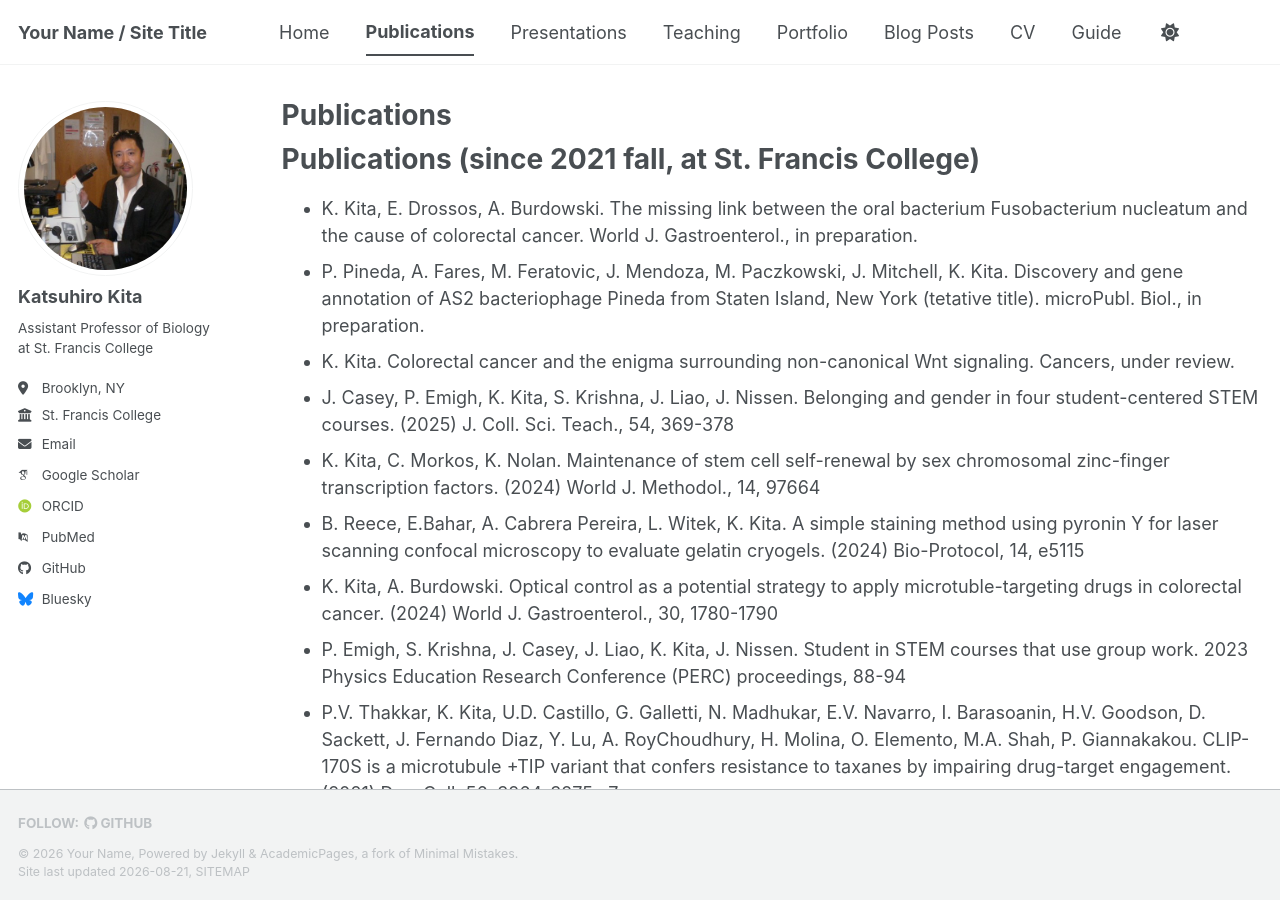
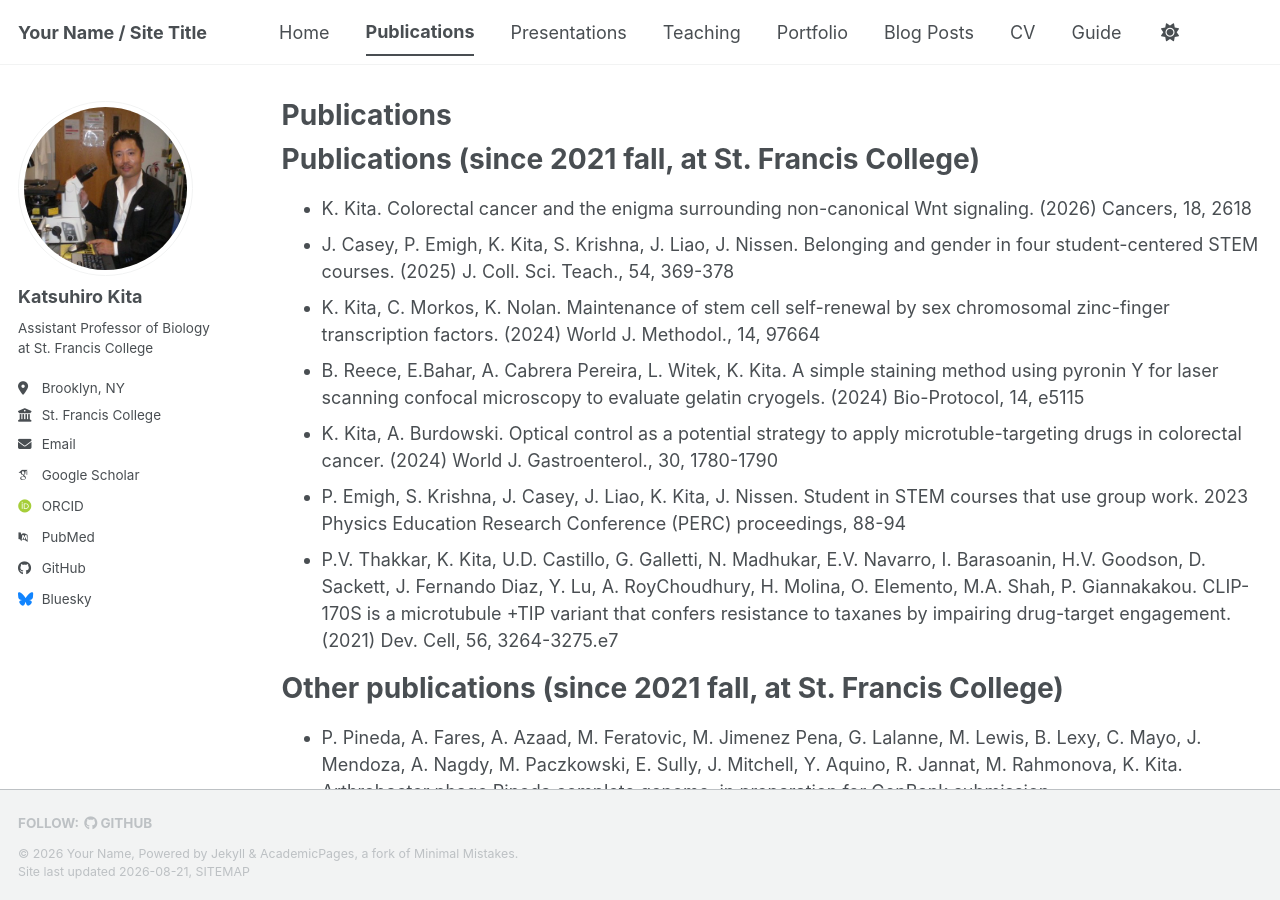
Before and after one commit to kkita999/Katsuhiro_Kita_website, a Jekyll site: the page built from _pages/publications.md, in a window 1280 px wide and 900 px high. Built offline with Jekyll 4.4.1, drawn with Linux system fonts in a browser that asks for light colours; some web fonts are replaced; a script bundle is joined from its source files by our own code; library files that are not in the unit come from our copies.

Commit message:
Update publications.md

```diff
--- a/_pages/publications.md
+++ b/_pages/publications.md
@@ -9,9 +9,7 @@
 
 Publications (since 2021 fall, at St. Francis College)
 ======
-* K. Kita, E. Drossos, A. Burdowski. The missing link between the oral bacterium Fusobacterium nucleatum and the cause of colorectal cancer. World J. Gastroenterol., in preparation.
-* P. Pineda, A. Fares, M. Feratovic, J. Mendoza, M. Paczkowski, J. Mitchell, K. Kita. Discovery and gene annotation of AS2 bacteriophage Pineda from Staten Island, New York (tetative title). microPubl. Biol., in preparation.
-* K. Kita. Colorectal cancer and the enigma surrounding non-canonical Wnt signaling. Cancers, under review.
+* K. Kita. Colorectal cancer and the enigma surrounding non-canonical Wnt signaling. (2026) Cancers, 18, 2618
 * J. Casey, P. Emigh, K. Kita, S. Krishna, J. Liao, J. Nissen. Belonging and gender in four student-centered STEM courses. (2025) J. Coll. Sci. Teach., 54, 369-378
 * K. Kita, C. Morkos, K. Nolan. Maintenance of stem cell self-renewal by sex chromosomal zinc-finger transcription factors. (2024) World J. Methodol., 14, 97664
 * B. Reece, E.Bahar, A. Cabrera Pereira, L. Witek, K. Kita. A simple staining method using pyronin Y for laser scanning confocal microscopy to evaluate gelatin cryogels. (2024) Bio-Protocol, 14, e5115
```
